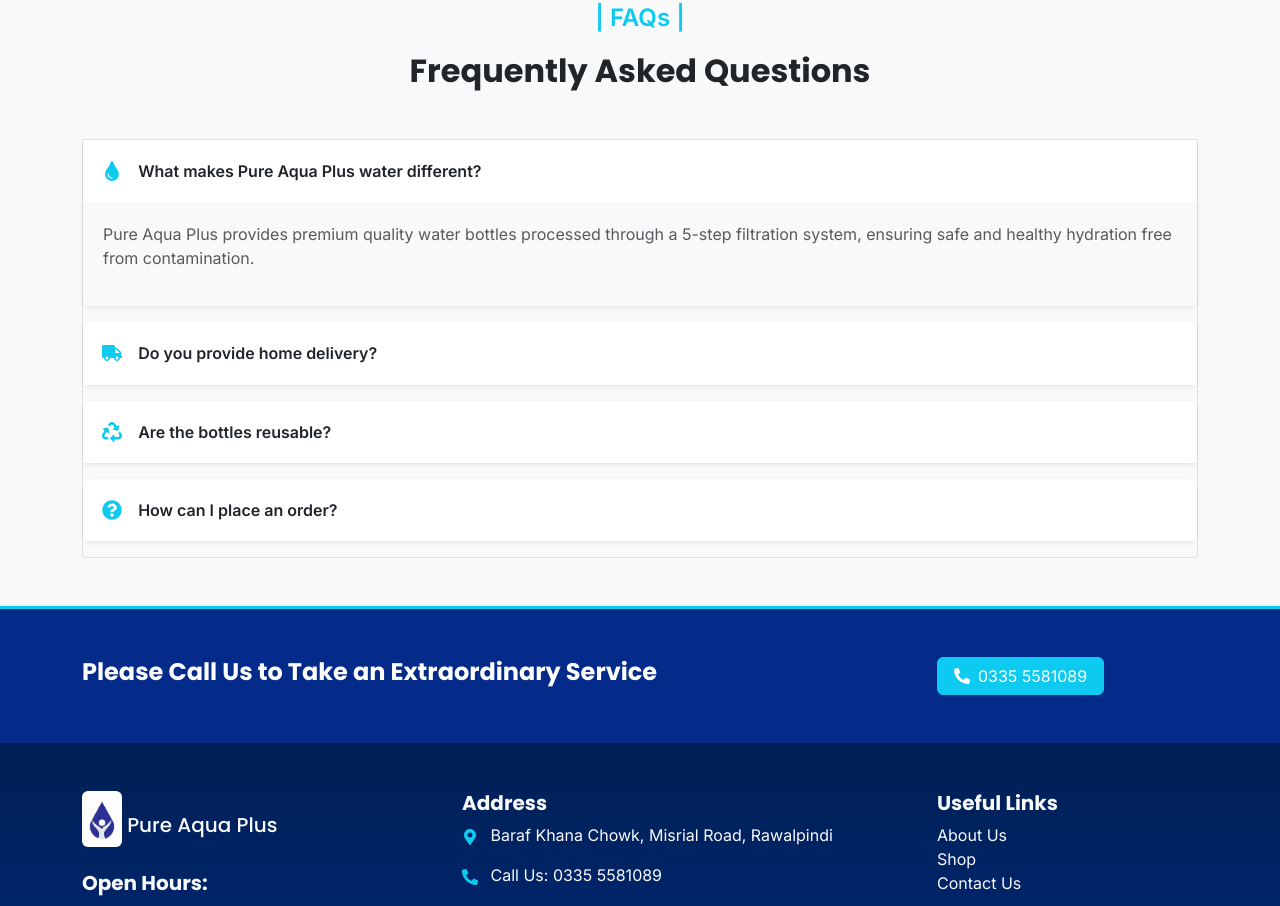
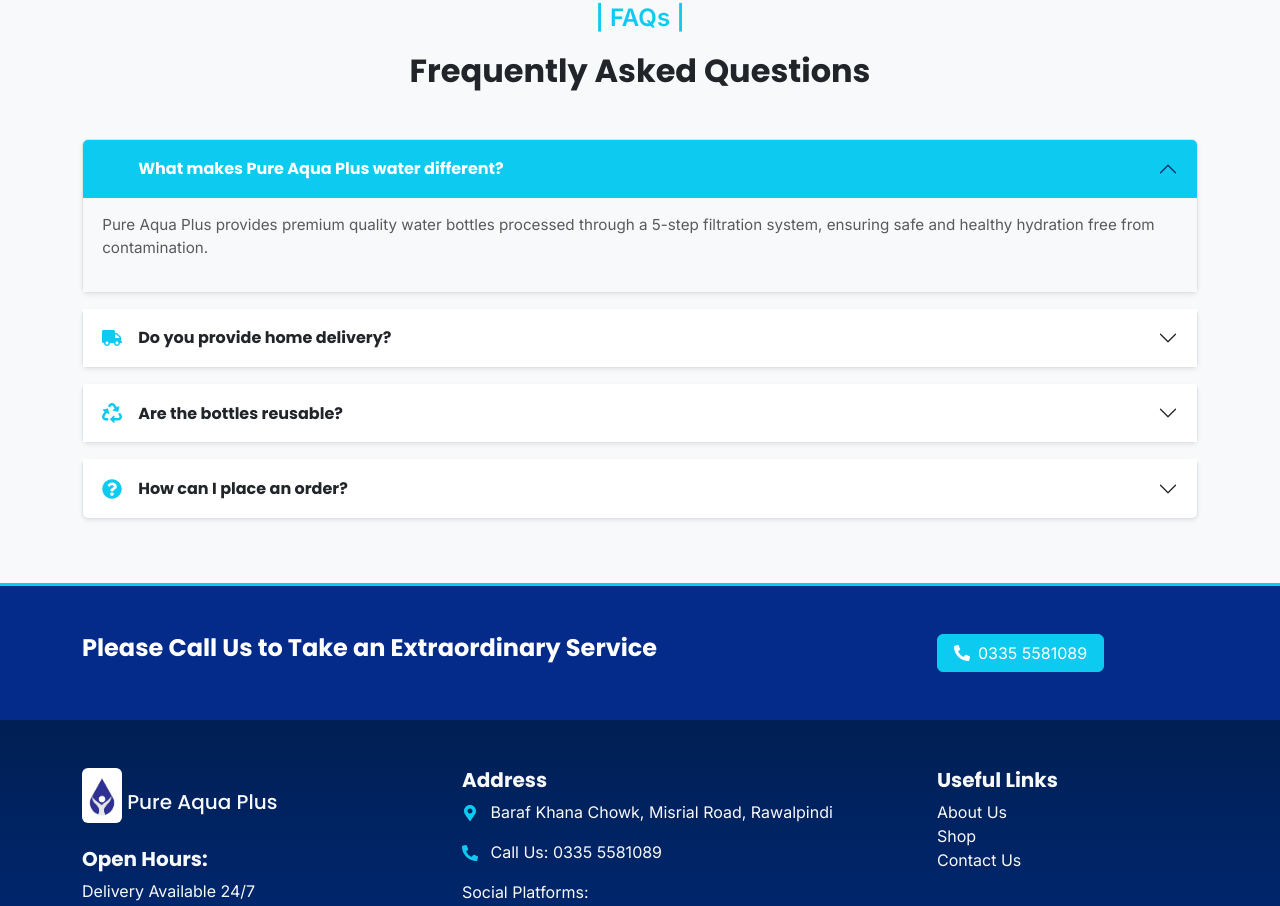
Before and after one commit to Atiq-Rehman37/Pure-Aqua-Plus, a React (Vite) app: page / in a window 1280 px wide. Shown: the part 3119-4025 px from the top of the page. Built offline with nearby package versions, Linux system fonts and the light colour scheme.

Commit message:
Fix: replaced react-accessible-accordion with Bootstrap Accordion

```diff
--- a/package.json
+++ b/package.json
@@ -13,7 +13,6 @@
     "bootstrap": "^5.3.8",
     "framer-motion": "^12.23.16",
     "react": "^19.1.1",
-    "react-accessible-accordion": "^5.0.1",
     "react-dom": "^19.1.1",
     "react-fast-marquee": "^1.6.5",
     "react-icons": "^5.5.0",
--- a/src/components/FAQ/FAQs.jsx
+++ b/src/components/FAQ/FAQs.jsx
@@ -1,13 +1,6 @@
 import React from "react";
-import {
-  Accordion,
-  AccordionItem,
-  AccordionItemHeading,
-  AccordionItemButton,
-  AccordionItemPanel,
-} from "react-accessible-accordion";
+import Accordion from "react-bootstrap/Accordion";
 import { FaQuestionCircle, FaTint, FaTruck, FaRecycle } from "react-icons/fa";
-import "react-accessible-accordion/dist/fancy-example.css";
 import "./faqs.css";
 
 const faqs = () => {
@@ -50,23 +43,23 @@
         </p>
         <h2 className="fw-bold text-center mb-5">Frequently Asked Questions</h2>
 
-        {/* ✅ First item open by default */}
-        <Accordion allowZeroExpanded preExpanded={["faq1"]}>
-          {faq.map((faq) => (
-            <AccordionItem
-              uuid={faq.id}
-              key={faq.id}
+        {/* ✅ Bootstrap Accordion, first item open by default */}
+        <Accordion defaultActiveKey="0" alwaysOpen>
+          {faq.map((item, index) => (
+            <Accordion.Item
+              eventKey={String(index)}
+              key={item.id}
               className="mb-3 shadow-sm rounded"
             >
-              <AccordionItemHeading>
-                <AccordionItemButton className="accordion-button-custom d-flex align-items-center fw-bold">
-                  {faq.icon} {faq.question}
-                </AccordionItemButton>
-              </AccordionItemHeading>
-              <AccordionItemPanel>
-                <p className="text-muted">{faq.answer}</p>
-              </AccordionItemPanel>
-            </AccordionItem>
+              <Accordion.Header>
+                <div className="d-flex align-items-center fw-bold">
+                  {item.icon} {item.question}
+                </div>
+              </Accordion.Header>
+              <Accordion.Body>
+                <p className="text-muted">{item.answer}</p>
+              </Accordion.Body>
+            </Accordion.Item>
           ))}
         </Accordion>
       </div>
--- a/src/components/FAQ/faqs.css
+++ b/src/components/FAQ/faqs.css
@@ -1,13 +1,31 @@
-.accordion-button-custom {
-  background: #ffffff;
-  padding: 1.2rem;
+/* Style for Bootstrap accordion button */
+.accordion-button {
+  background: #ffffff !important;
+  padding: 1.2rem !important;
   font-size: 1rem;
   border: none !important;
-  cursor: pointer;
+  box-shadow: none !important;
   transition: all 0.3s ease;
+  font-weight: 600;
 }
 
-.accordion-button-custom:hover {
-  background: #0dcaf0;
-  color: #fff;
+/* Hover effect */
+.accordion-button:hover {
+  background: #0dcaf0 !important;
+  color: #fff !important;
 }
+
+/* When accordion item is active/open */
+.accordion-button:not(.collapsed) {
+  background: #0dcaf0 !important;
+  color: #fff !important;
+  box-shadow: none !important;
+}
+
+/* Accordion body */
+.accordion-body {
+  background: #f8f9fa;
+  font-size: 0.95rem;
+  color: #6c757d;
+  padding: 1rem 1.2rem;
+}
```
Also changed, not shown: 1 other file (tests, documents, lock files or other folders).
